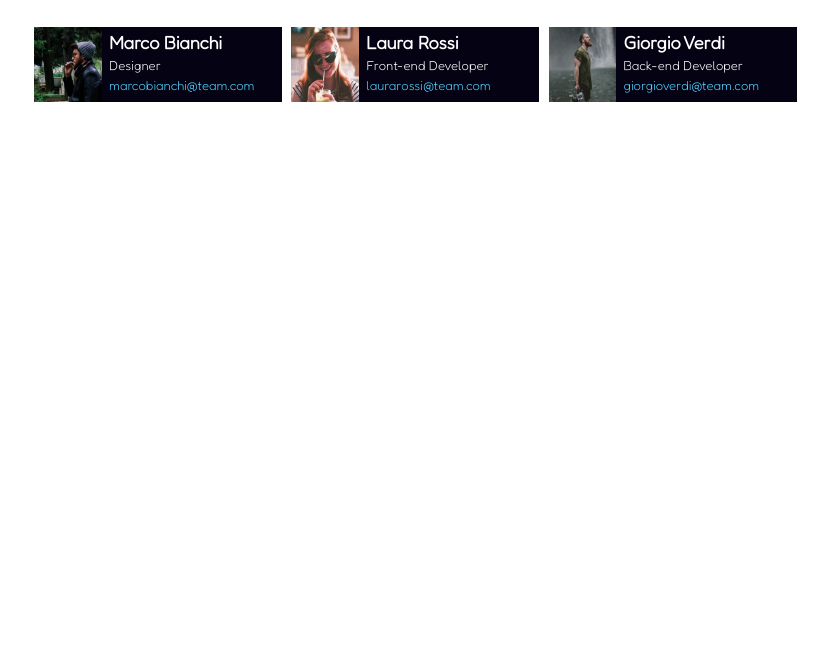
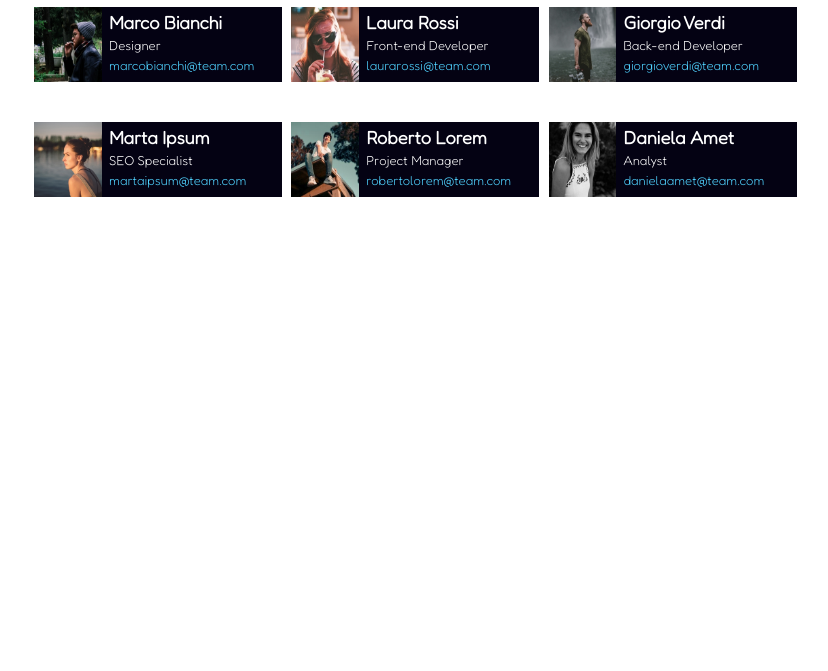
Before and after one commit to Asiaviscardi/html-css-float-cards, a plain HTML site: page index.html in a window 1280 px wide. Shown: the part 129-800 px from the top of the page, without its empty margins (227-1055 px from the left). Drawn offline with Linux system fonts and the light colour scheme.

Commit message:
Termine esercizio

```diff
--- a/index.html
+++ b/index.html
@@ -26,7 +26,7 @@
 
     <header>
 
-        <h1> <strong>Meet Our Team</strong></h1>
+        <h1><strong>Meet Our Team</strong></h1>
 
         <div class="container">
 
@@ -80,6 +80,46 @@
 
         </div>
 
+        <div class="container1">
+
+            <div class="blocco">
+
+                <img src="img/female2.png" alt="Marta">
+
+                <span class="nome">Marta Ipsum</span>
+
+                <span class="professione">SEO Specialist</span>
+
+                <span class="contatti">martaipsum@team.com</span>
+
+            </div>
+
+            <div class="blocco">
+
+                <img src="img/male3.png" alt="Roberto">
+
+                <span class="nome">Roberto Lorem</span>
+
+                <span class="professione">Project Manager</span>
+
+                <span class="contatti">robertolorem@team.com</span>
+
+            </div>
+
+            <div class="blocco">
+
+                <img src="img/female3.png" alt="Daniela">
+
+                <span class="nome">Daniela Amet</span>
+
+                <span class="professione">Analyst</span>
+
+                <span class="contatti">danielaamet@team.com</span>
+
+            </div>
+
+        </div>
+
     </main>
 
 </body>
--- a/style.css
+++ b/style.css
@@ -25,7 +25,6 @@ h1{
 
 h1,p{
     text-align: center;
-    margin-bottom: 30px;
     font-weight: 600;
 }
 
@@ -33,10 +32,9 @@ h1,p{
 
 .container1{
     padding-left: 69px;
+    padding-top: 40px;
 
 }
-
-
 
 .blocco{
     background-color: rgb(4, 2, 19);
@@ -48,17 +46,17 @@ h1,p{
 
 }
 
-span{
-    color: white;
-    display: block;
-    padding-top: 4px;
-}
-
 img{
     height: 75px;
     width: 75px;
     float: left;
     padding-right: 3%;
+}
+
+span{
+    color: white;
+    display: block;
+    padding-top: 4px;
 }
 
 .nome{
```
